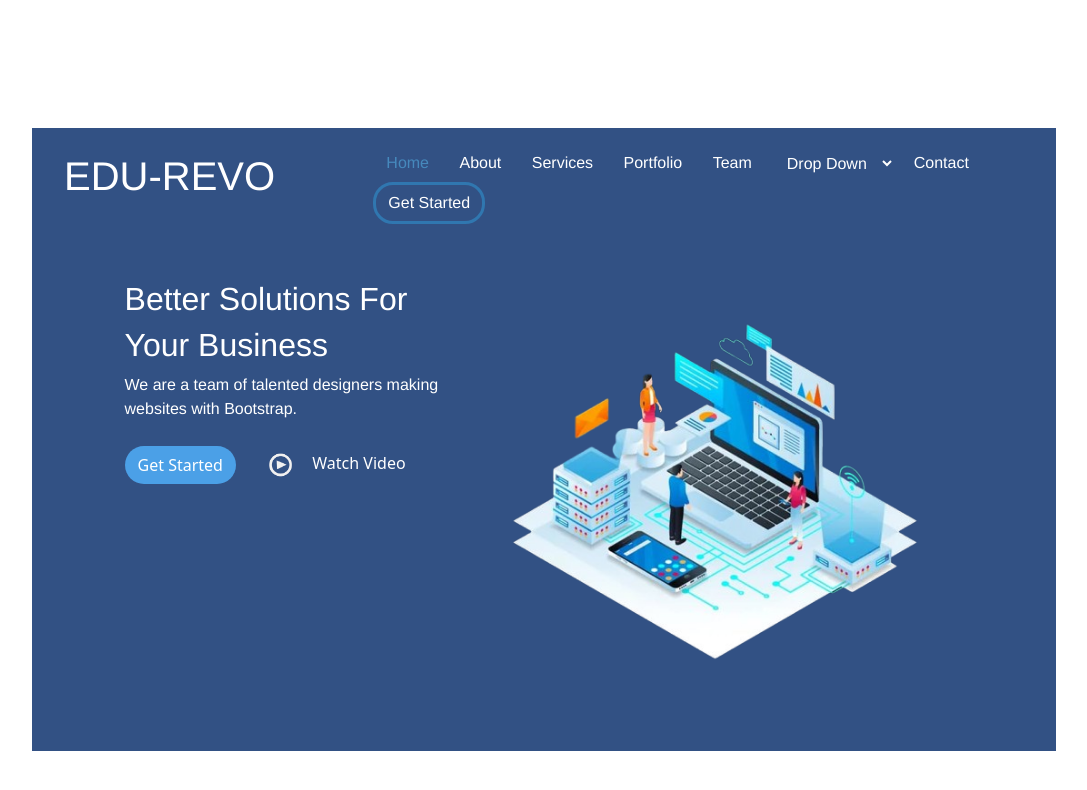
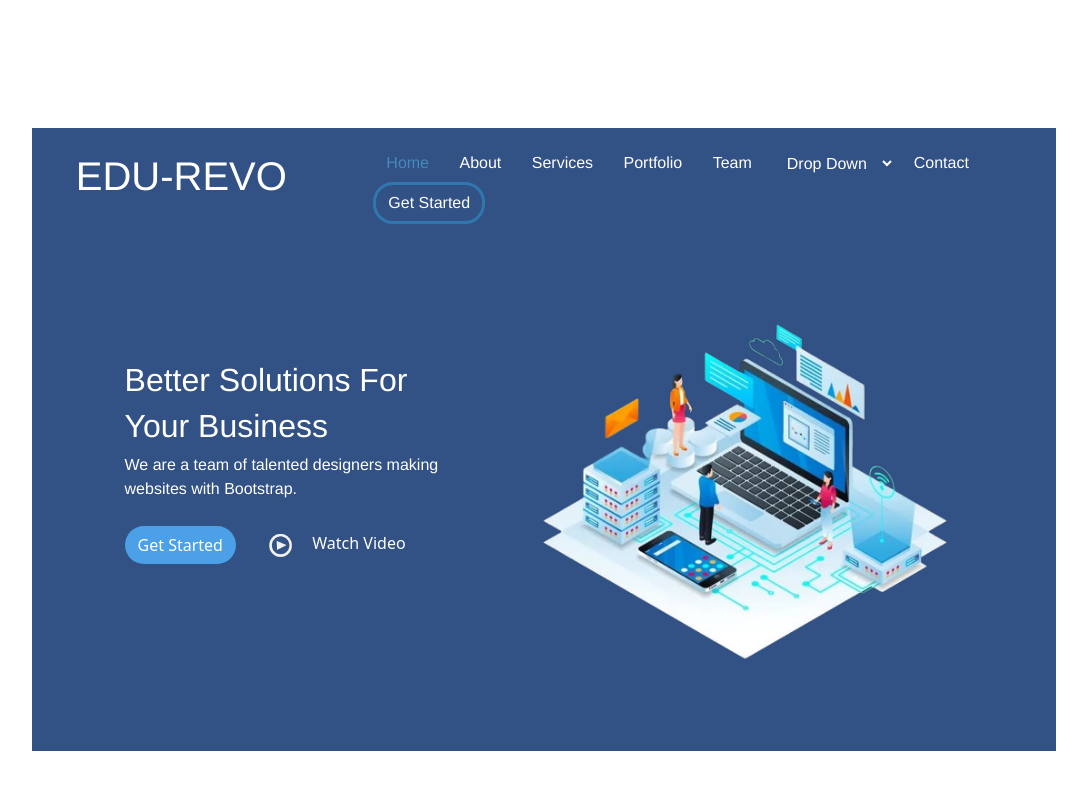
Before and after one commit to Abin248/edu, a plain HTML site: page index.html in a window 1280 px wide. Shown: the whole page, without its empty margins (96-1183 px from the left). Drawn offline with nearby package versions, Linux system fonts and the light colour scheme.

Commit message:
index.html

```diff
--- a/index.html
+++ b/index.html
@@ -13,7 +13,7 @@
         <div class="container-md ">
             <div class="row">
                 <div class="col-md-4 mt-4">
-                    <h1 style="margin-left: 20px;">EDU-REVO</h1>
+                    <h1 style="margin-left: 10%;">EDU-REVO</h1>
                 </div>
                 <div class="col-md-8 navbar navitem mt-2">
                     <nav>
@@ -37,7 +37,7 @@
         <div class="container-md mt-5">
             <div class="row">
                 <div class="col-5">
-                    <h2>Better Solutions For</h2>
+                    <h2 style="margin-top: 20%;">Better Solutions For</h2>
                     <h2>Your Business</h2>
                     <p>We are a team of talented designers making websites with Bootstrap.</p>
                     <a class="btn btn2" href="#" style="margin-left: 20%;">Get Started</a>
@@ -46,7 +46,7 @@
 
                 </div>
                 <div class="col-6 mb-5">
-                    <img src="edu.png" alt="People working on a laptop and a server" class="img-fluid">
+                    <img src="edu.png" alt="People working on a laptop and a server" class="img-fluid" style="margin-left: 30px;">
                 </div>
             </div>
         </div>
```
